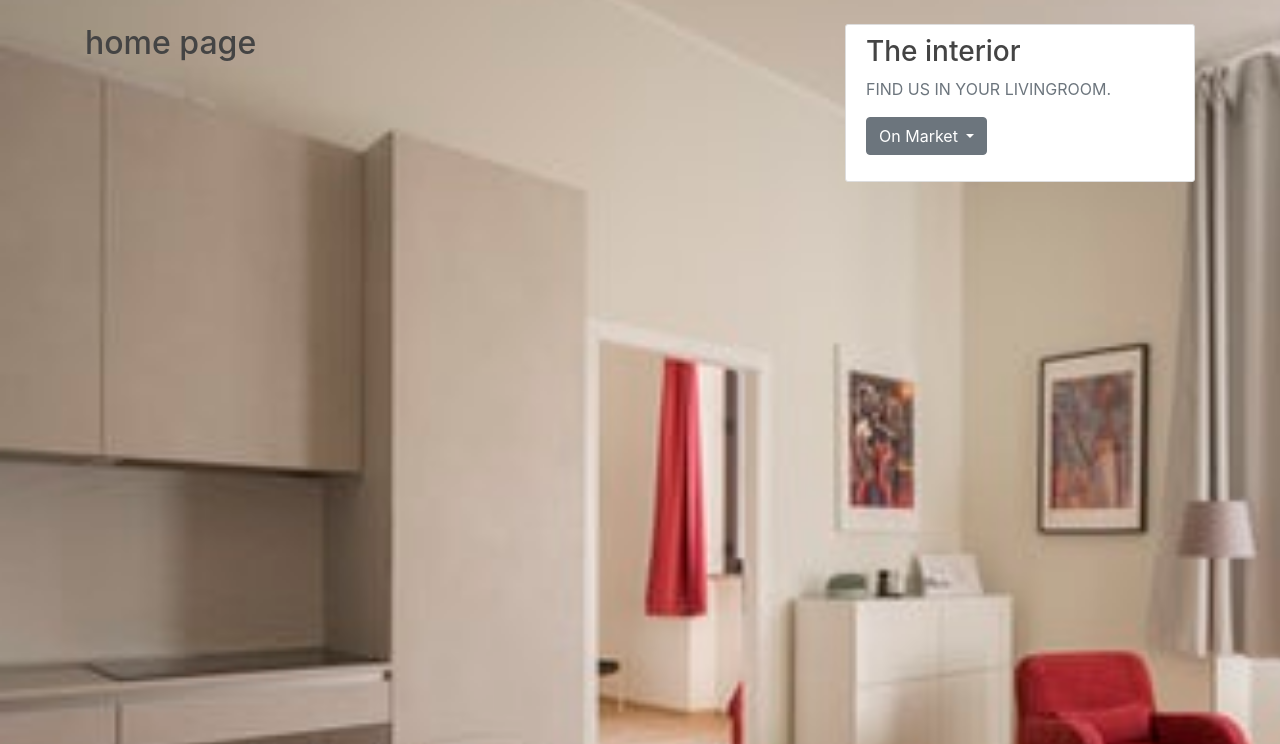
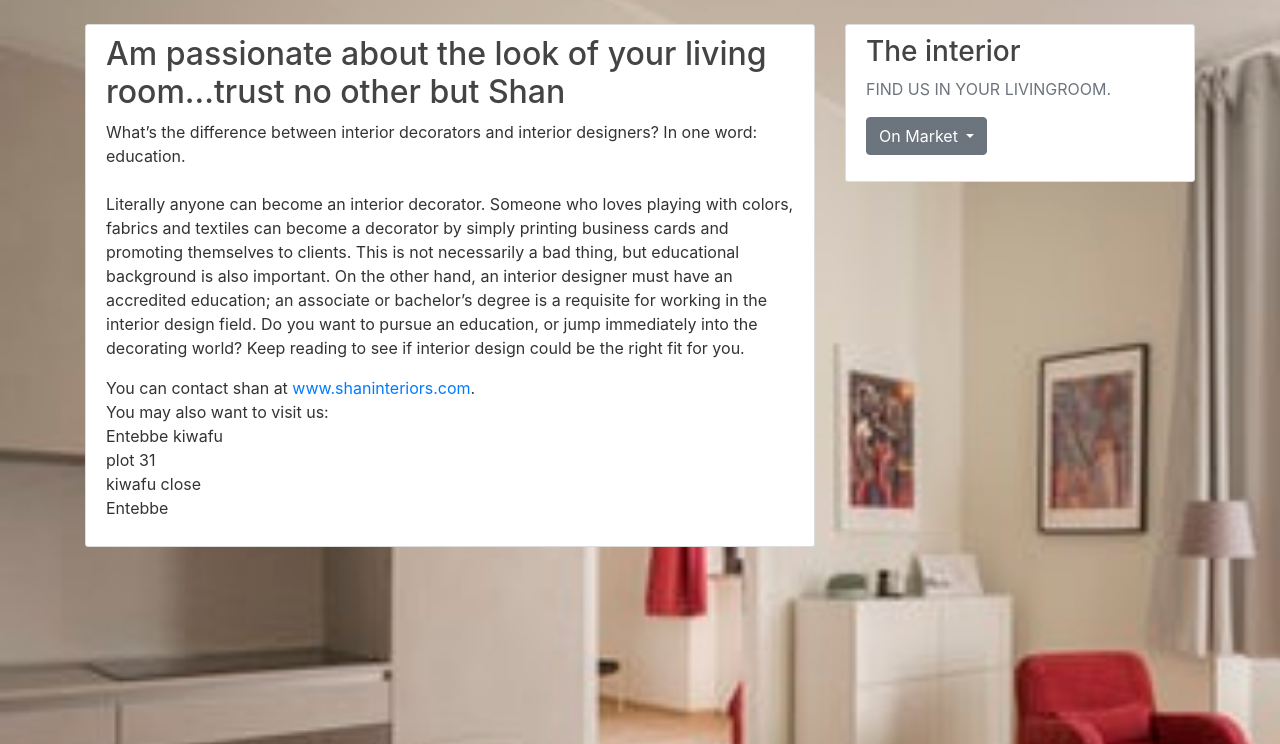
Before and after one commit to muyinda/blog, a Flask app: page /about in a window 1280 px wide. Shown: the part 56-800 px from the top of the page. Run offline with Flask 2, Linux system fonts and the light colour scheme; some libraries are stand-ins or nearby versions.

Commit message:
added comments in my project

```diff
--- a/appy/routes.py
+++ b/appy/routes.py
@@ -8,19 +8,19 @@ from appy.models import User, Post
 from flask_login import login_user, current_user, logout_user,login_required
 
 
-
+#home route, but it can run on both routes
 @app.route("/")
 @app.route("/home")
 def home():
     posts = Post.query.order_by(Post.date_posted.desc()).all()
     return render_template('home.html', posts=posts)
 
-
+#the about route and function it calls to run
 @app.route("/about")
 def about():
     return render_template('about.html', title='About')
 
-
+#regitration route with an authentication of a user to return valid credentials while registrating
 @app.route("/register", methods=['GET', 'POST'])
 def register():
     if current_user. is_authenticated:
@@ -35,7 +35,7 @@ def register():
         return redirect(url_for('login'))
     return render_template('register.html', title='Register', form=form)
 
-
+#login path to return true(valid details for one loging in) with the function it calls
 @app.route("/login", methods=['GET', 'POST'])
 def login():
     if current_user. is_authenticated:
@@ -52,12 +52,13 @@ def login():
             flash('Login Unsuccessful. Please check email and password', 'danger')
     return render_template('login.html', title='Login', form=form)
 
+#logout route to enable one after they are through on the account, they can logout and return to home page
 @app.route("/logout")
 def logout():
     logout_user()
     return redirect(url_for('home'))
 
-
+#this function saves the profile picture for the account, but also outputs all of them with a fixed size
 def save_picture(form_picture):
     random_hex = secrets.token_hex(8)
     _, f_ext = os.path.splitext(form_picture.filename)
@@ -71,6 +72,7 @@ def save_picture(form_picture):
 
     return picture_fn
 
+#account route which after user logs in, can update it (email,username and pp)
 @app.route("/account" , methods=['GET', 'POST'])
 @login_required
 def account():
@@ -90,7 +92,7 @@ def account():
     image_file = (url_for('static', filename='images/' + current_user.image_file))
     return render_template('account.html', title='Account', image_file=image_file, form=form)
 
-
+# post route with fxn it calls...helps to post a new post
 @app.route('/post/new', methods=['GET', 'POST'])
 @login_required
 def new_post():
@@ -110,8 +112,8 @@ def post(post_id):
     post = Post.query.get_or_404(post_id)
     return render_template('post.html', title=post.title, post=post)
 
-
-app.route("/post/<int:post_id>/update", methods=['GET', 'POST'])
+#post route that updates the posts created by current user
+@app.route("/post/<int:post_id>/update", methods=['GET', 'POST'])
 @login_required
 def update_post(post_id):
     post = Post.query.get_or_404(post_id)
@@ -127,11 +129,10 @@ def update_post(post_id):
     elif request.method == 'GET':
         form.title.data = post.title
         form.content.data = post.content
-
     return render_template('create_post.html', title='Update Post',
                             form=form, legend='Update Post')
 
-
+#this with the function it calls, one is able to delete a post
 @app.route("/post/<int:post_id>/delete", methods=['POST'])
 @login_required
 def delete_post(post_id):
@@ -144,11 +145,12 @@ def delete_post(post_id):
     return redirect(url_for('home'))
 
 
-
+# this route just arranges the posts according to the time and date it was created
 @app.route("/user/<string:username>")
 def user_posts(username):
-     user = User.query.filter_by(username=username).first_or_404()
-     posts = Post.query.filter_by(author=user)\
+    page = request.args.get('page', 1, type=int)
+    user = User.query.filter_by(username = username).first_or_404()
+    posts = Post.query.filter_by(author=user)\
          .order_by(Post.date_posted.desc())\
         .all()
-     return render_template('user_posts.html', posts=posts, user=user)
+    return render_template('user_posts.html', posts=posts, user=user)
--- a/appy/templates/about.html
+++ b/appy/templates/about.html
@@ -1,5 +1,21 @@
 {% extends "layout.html"%}
 
 {% block content%}
-    <h2>home page</h2>
-{% endblock content%}
+<div class = "content-section">
+    <h2>Am passionate about the look of your living room...trust no other but Shan</h2>
+    <p>What’s the difference between interior decorators and interior designers? In one word: education.<br><br>
+
+        Literally anyone can become an interior decorator. Someone who loves playing with colors, fabrics and textiles can become a decorator by simply printing business cards and promoting themselves to clients. This is not necessarily a bad thing, but educational background is also important.
+
+        On the other hand, an interior designer must have an accredited education; an associate or bachelor’s degree is a requisite for working in the interior design field. Do you want to pursue an education, or jump immediately into the decorating world? Keep reading to see if interior design could be the right fit for you.</p>
+        <address>
+            You can contact shan at <a href="shaninteriors@gmail.com">
+            www.shaninteriors.com</a>.<br>
+            You may also want to visit us:<br>
+            Entebbe kiwafu<br>
+            plot 31<br>
+            kiwafu close<br>
+            Entebbe
+          </address>
+        </div>
+        {% endblock content%}
--- a/appy/templates/login.html
+++ b/appy/templates/login.html
@@ -3,7 +3,7 @@
 {% block content %}
     <div class="content-section">
         <form method="POST" action="">
-            {{ form.hidden_tag() }}
+            {{ form.hidden_tag() }}  <!--this is for security of a user on his/her account-->
             <fieldset class="form-group">
                 <legend class="border-bottom mb-4">Login</legend>
                 <div class="form-group">
@@ -48,6 +48,6 @@
     <div class="border-top pt-3">
         <small class="text-muted">
             Need An Account? <a class="ml-2" href="{{ url_for('register') }}">Sign Up Now</a>
-        </small>
+        </small>  <!--this is a link which directs to the register just incase you where on the login but have no account-->
     </div>
 {% endblock content %}
--- a/appy/templates/post.html
+++ b/appy/templates/post.html
@@ -8,7 +8,7 @@
         <small class="text-muted">{{ post.date_posted.strftime('%Y-%m-%d') }}</small>
         {% if post.author == current_user %}
         <div>
-            <a class="btn btn-secondary btn-sm mt-1 mb-1" href="{{ url_for('delete_post', post_id=post.id)}}">Update</a>
+            <a class="btn btn-secondary btn-sm mt-1 mb-1" href="{{ url_for('update_post', post_id=post.id)}}">Update</a>
             <button type="button" class="btn btn-danger btn-sm m-1" data-toggle="modal" data-target="#deleteModal">Delete</button>
         </div>
         {% endif %}
```
Also changed, not shown: appy/forms.py (+10 -8 lines), README.md.
